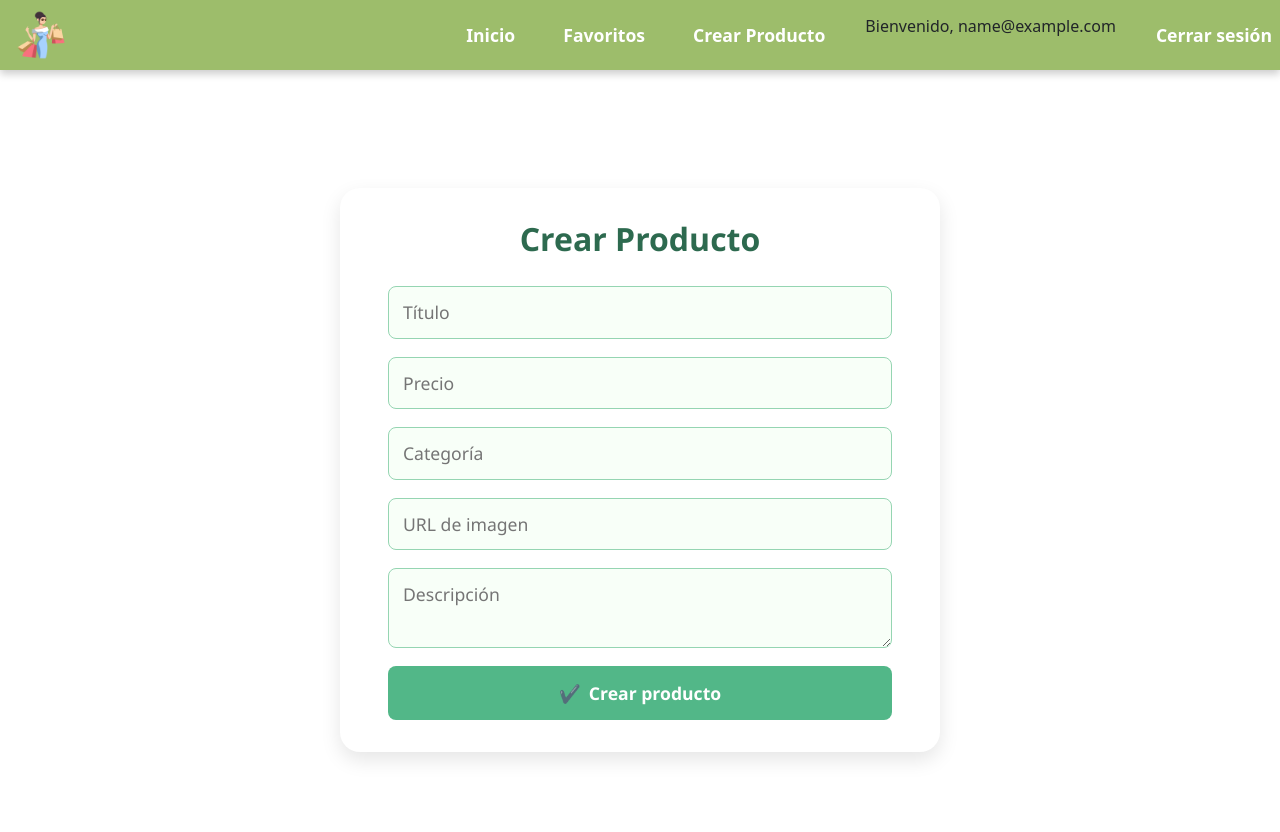
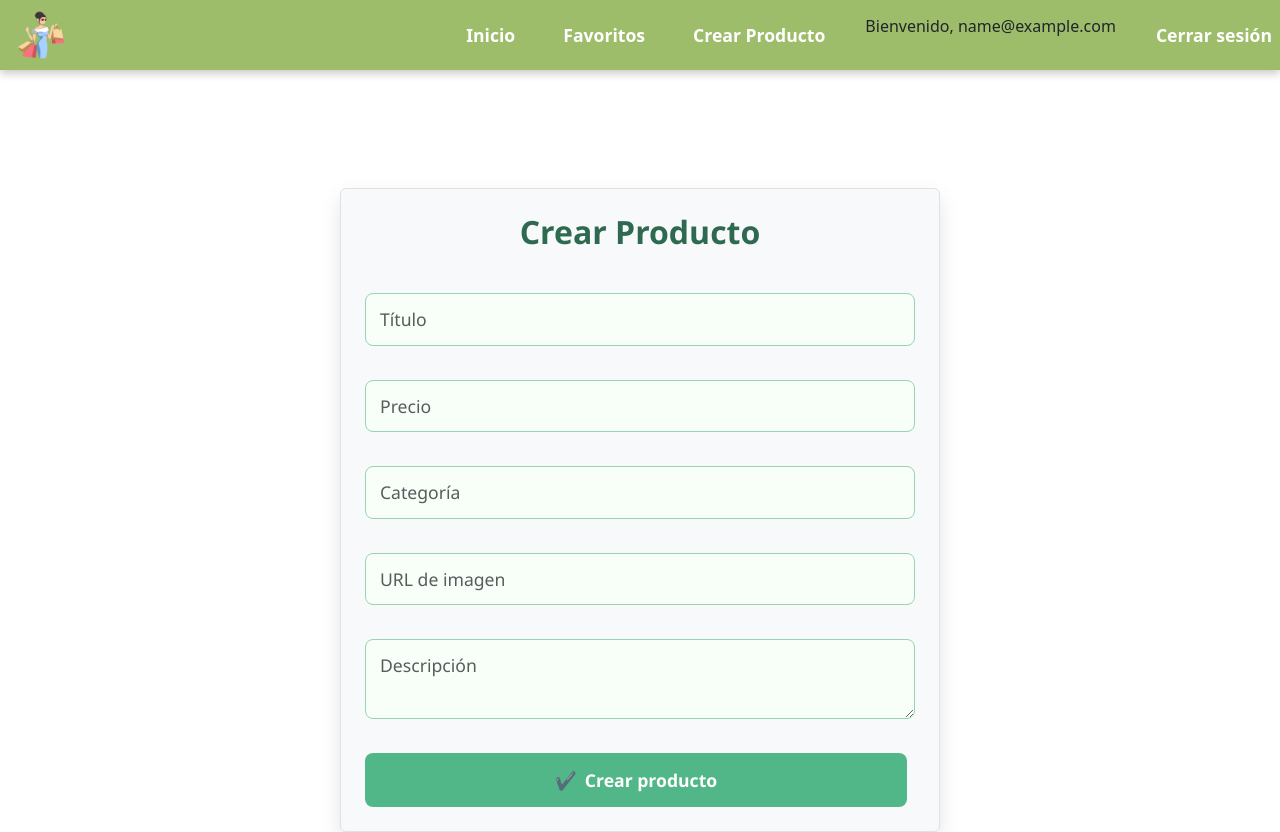
Before and after one commit to Darian-Balde/pv_tp_integrador_g16, a React (Vite) app in the folder tp_integrador/: page /crear in a window 1280 px wide. Shown: the top 832 px of the page. Built offline with nearby package versions, Linux system fonts and the light colour scheme; no server answers; sample sign-in values are in the browser's storage; a small style sheet from the web is missing.

Commit message:
Implementacion de Bootstrap con alertas

```diff
--- a/tp_integrador/src/App.jsx
+++ b/tp_integrador/src/App.jsx
@@ -14,6 +14,7 @@ import EditarProducto from "./pages/EditarProducto";
 import DetalleProducto from "./pages/DetalleProductos";
 import Register from "./pages/Register";
 import Login from "./pages/Login";
+import GlobalAlert from "./components/GlobalAlert"; // Paso 4: importar el alert global
 
 const App = () => {
   const dispatch = useDispatch();
@@ -24,6 +25,7 @@ const App = () => {
 
   return (
     <div style={{ minHeight: "100vh", display: "flex", flexDirection: "column" }}>
+      <GlobalAlert /> {/* Paso 4: mostrar el alert global */}
       <Navbar />
       <main style={{ flex: 1, paddingTop: "70px" }}>
         <Routes>
--- /dev/null
+++ b/tp_integrador/src/components/AlertContext.jsx
@@ -0,0 +1,22 @@
+import React, { createContext, useContext, useState } from "react";
+
+const AlertContext = createContext();
+
+export const useAlert = () => useContext(AlertContext);
+
+export const AlertProvider = ({ children }) => {
+  const [alert, setAlert] = useState({ show: false, message: "", variant: "success" });
+
+  const showAlert = (message, variant = "success") => {
+    setAlert({ show: true, message, variant });
+    setTimeout(() => setAlert({ ...alert, show: false }), 1200);
+  };
+
+  const hideAlert = () => setAlert({ ...alert, show: false });
+
+  return (
+    <AlertContext.Provider value={{ alert, showAlert, hideAlert }}>
+      {children}
+    </AlertContext.Provider>
+  );
+};
--- /dev/null
+++ b/tp_integrador/src/components/GlobalAlert.jsx
@@ -0,0 +1,20 @@
+import React from "react";
+import { useAlert } from "./AlertContext";
+
+const GlobalAlert = () => {
+  const { alert, hideAlert } = useAlert();
+
+  if (!alert.show) return null;
+
+  return (
+    <div
+      className={`alert alert-${alert.variant} alert-dismissible fade show position-fixed top-0 start-50 translate-middle-x mt-3`}
+      style={{ zIndex: 9999, minWidth: 300, maxWidth: 500 }}
+      role="alert"
+    >
+      {alert.message}
+    </div>
+  );
+};
+
+export default GlobalAlert;
--- a/tp_integrador/src/components/ProductForm.jsx
+++ b/tp_integrador/src/components/ProductForm.jsx
@@ -1,4 +1,5 @@
 import React, { useState, useEffect } from "react";
+import "bootstrap/dist/css/bootstrap.min.css";
 import "../styles/ProductForm.css";
 
 const ProductForm = ({ onSubmit, initialData }) => {
@@ -9,6 +10,7 @@ const ProductForm = ({ onSubmit, initialData }) => {
     category: "",
     image: ""
   });
+  const [alert, setAlert] = useState({ show: false, message: "", variant: "" });
 
   useEffect(() => {
     if (initialData) {
@@ -18,33 +20,41 @@ const ProductForm = ({ onSubmit, initialData }) => {
 
   const handleChange = (e) => {
     const { name, value } = e.target;
-
     setProduct({
       ...product,
       [name]: name === "price" ? parseFloat(value) : value
     });
   };
 
-
-  const handleDelete = (id) => {
-  if (window.confirm("¿Estás seguro que querés eliminar este producto?")) {
+  // Eliminar confirmación nativa, solo delegar al padre
+  const handleDelete = () => {
     onSubmit({ ...product, _delete: true });
-  }
   };
 
   const handleSubmit = (e) => {
     e.preventDefault();
     onSubmit(product);
-  alert(initialData ? "Producto editado correctamente" : "Producto creado exitosamente");
+    setAlert({
+      show: true,
+      message: initialData ? "Producto editado correctamente" : "Producto creado exitosamente",
+      variant: "success"
+    });
   };
 
+  return (
+    <form onSubmit={handleSubmit} className="product-form p-4 border rounded bg-light">
+      <h2 className="mb-4">{initialData ? "Editar Producto" : "Crear Producto"}</h2>
 
-  return (
-    <form onSubmit={handleSubmit} className="product-form">
-  <h2>{initialData ? "Editar Producto" : "Crear Producto"}</h2>
+      {alert.show && (
+        <div className={`alert alert-${alert.variant} alert-dismissible fade show`} role="alert">
+          {alert.message}
+          <button type="button" className="btn-close" aria-label="Close" onClick={() => setAlert({ ...alert, show: false })}></button>
+        </div>
+      )}
 
       <input
         name="title"
+        className="form-control mb-3"
         placeholder="Título"
         value={product.title}
         onChange={handleChange}
@@ -57,6 +67,7 @@ const ProductForm = ({ onSubmit, initialData }) => {
         type="number"
         step="0.01"
         min="0"
+        className="form-control mb-3"
         placeholder="Precio"
         value={product.price}
         onChange={handleChange}
@@ -65,6 +76,7 @@ const ProductForm = ({ onSubmit, initialData }) => {
 
       <input
         name="category"
+        className="form-control mb-3"
         placeholder="Categoría"
         value={product.category}
         onChange={handleChange}
@@ -73,6 +85,7 @@ const ProductForm = ({ onSubmit, initialData }) => {
 
       <input
         name="image"
+        className="form-control mb-3"
         placeholder="URL de imagen"
         value={product.image}
         onChange={handleChange}
@@ -80,6 +93,7 @@ const ProductForm = ({ onSubmit, initialData }) => {
 
       <textarea
         name="description"
+        className="form-control mb-3"
         placeholder="Descripción"
         value={product.description}
         onChange={handleChange}
@@ -87,21 +101,20 @@ const ProductForm = ({ onSubmit, initialData }) => {
         minLength={10}
       />
 
-  <button type="submit">
+      <button type="submit" className="btn btn-primary me-2">
         {initialData ? "Guardar cambios" : "Crear producto"}
       </button>
 
       {initialData && (
         <button
           type="button"
-      onClick={() => handleDelete(product.id)}
-      className="delete-button"
+          onClick={handleDelete}
+          className="btn btn-danger"
         >
           Eliminar producto
         </button>
       )}
     </form>
-
   );
 };
 
--- a/tp_integrador/src/main.jsx
+++ b/tp_integrador/src/main.jsx
@@ -6,11 +6,14 @@ import { Provider } from 'react-redux';
 import Store from './store/Store.jsx';
 import { BrowserRouter } from 'react-router-dom';
 import 'bootstrap/dist/css/bootstrap.min.css';
+import { AlertProvider } from "./components/AlertContext";
 
 createRoot(document.getElementById('root')).render(
   <Provider store={Store}>
     <BrowserRouter>
-      <App />
+      <AlertProvider>
+        <App />
+      </AlertProvider>
     </BrowserRouter>
   </Provider>
 );
--- a/tp_integrador/src/pages/CrearProducto.jsx
+++ b/tp_integrador/src/pages/CrearProducto.jsx
@@ -3,10 +3,12 @@ import { useDispatch } from "react-redux";
 import { add } from "../store/ProductsSlice";
 import ProductForm from "../components/ProductForm";
 import { useNavigate } from "react-router-dom";
+import { useAlert } from "../components/AlertContext";
 
 const CrearProducto = () => {
   const dispatch = useDispatch();
   const navigate = useNavigate();
+  const { showAlert } = useAlert();
 
   const handleCreate = (nuevoProducto) => {
     // Validación adicional (el formulario ya impide campos vacíos y negativos con HTML5)
@@ -17,7 +19,7 @@ const CrearProducto = () => {
       !nuevoProducto.image.trim() ||
       nuevoProducto.price < 0
     ) {
-      alert("Por favor, completá todos los campos correctamente.");
+      showAlert("Por favor, completá todos los campos correctamente.", "danger");
       return;
     }
 
@@ -25,8 +27,8 @@ const CrearProducto = () => {
     nuevoProducto.id = Date.now();
 
     dispatch(add(nuevoProducto));
-    alert("Producto creado exitosamente");
-    navigate("/"); // o a donde desees redirigir
+    showAlert("Producto creado exitosamente", "success");
+    setTimeout(() => navigate("/"), 2000);
   };
 
   return (
--- a/tp_integrador/src/pages/EditarProducto.jsx
+++ b/tp_integrador/src/pages/EditarProducto.jsx
@@ -1,38 +1,66 @@
 import { useParams, useNavigate } from "react-router-dom";
 import { useSelector, useDispatch } from "react-redux";
 import ProductForm from "../components/ProductForm";
-import {  update , remove } from "../store/ProductsSlice"; // podés usar otro reducer tipo `update`
+import { update, remove } from "../store/ProductsSlice";
+import { useAlert } from "../components/AlertContext";
+import React, { useState } from "react";
+import Button from "react-bootstrap/Button";
+import Modal from "react-bootstrap/Modal";
 
 const EditarProducto = () => {
   const { id } = useParams();
   const navigate = useNavigate();
   const dispatch = useDispatch();
+  const { showAlert } = useAlert();
 
   const producto = useSelector((state) =>
     state.products.entities.find((p) => p.id === parseInt(id))
   );
 
+  const [showModal, setShowModal] = useState(false);
+  const [pendingDelete, setPendingDelete] = useState(null);
+
   if (!producto) return <p>Producto no encontrado</p>;
 
   const handleEdit = (product) => {
-  if (product._delete) {
-    dispatch(remove(product.id));
-    alert("Producto eliminado");
-    navigate("/");
-  } else {
-    dispatch(update(product));
-    alert("Producto actualizado");
-    navigate("/");
-  }
-};
+    if (product._delete) {
+      setPendingDelete(product);
+      setShowModal(true);
+    } else {
+      dispatch(update(product));
+      showAlert("Producto editado correctamente", "success");
+      setTimeout(() => navigate("/"), 2000);
+    }
+  };
 
-  // const handleEdit = (updatedProduct) => {
-  //   dispatch(update(updatedProduct));
-  //   alert("Producto actualizado");
-  //   navigate("/");
-  // };
+  const confirmDelete = () => {
+    dispatch(remove(pendingDelete.id));
+    setShowModal(false);
+    showAlert("Producto eliminado correctamente", "danger");
+    setTimeout(() => navigate("/"), 2000);
+  };
 
-  return <ProductForm initialData={producto} onSubmit={handleEdit} />;
+  return (
+    <>
+      <ProductForm initialData={producto} onSubmit={handleEdit} />
+      <Modal show={showModal} onHide={() => setShowModal(false)} centered>
+        <Modal.Header closeButton>
+          <Modal.Title>Confirmar eliminación</Modal.Title>
+        </Modal.Header>
+        <Modal.Body>
+          ¿Estás seguro que deseas eliminar este producto? Esta acción no se puede deshacer.
+        </Modal.Body>
+        <Modal.Footer>
+          <Button variant="secondary" onClick={() => setShowModal(false)}>
+            Cancelar
+          </Button>
+          <Button variant="danger" onClick={confirmDelete}>
+            Eliminar
+          </Button>
+        </Modal.Footer>
+      </Modal>
+    </>
+  );
 };
 
 export default EditarProducto;
```
Lines whose indentation alone changed are shown as unchanged.
